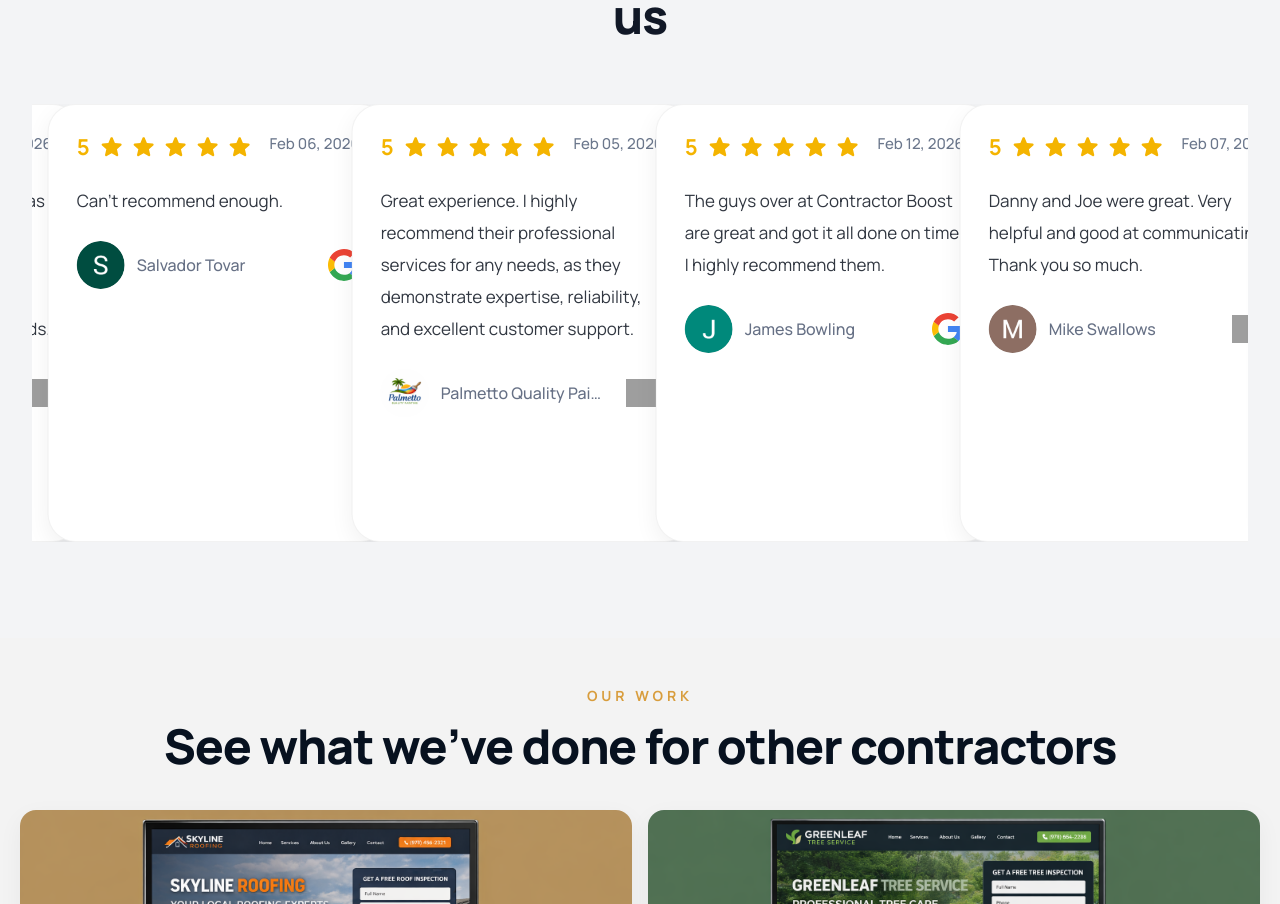
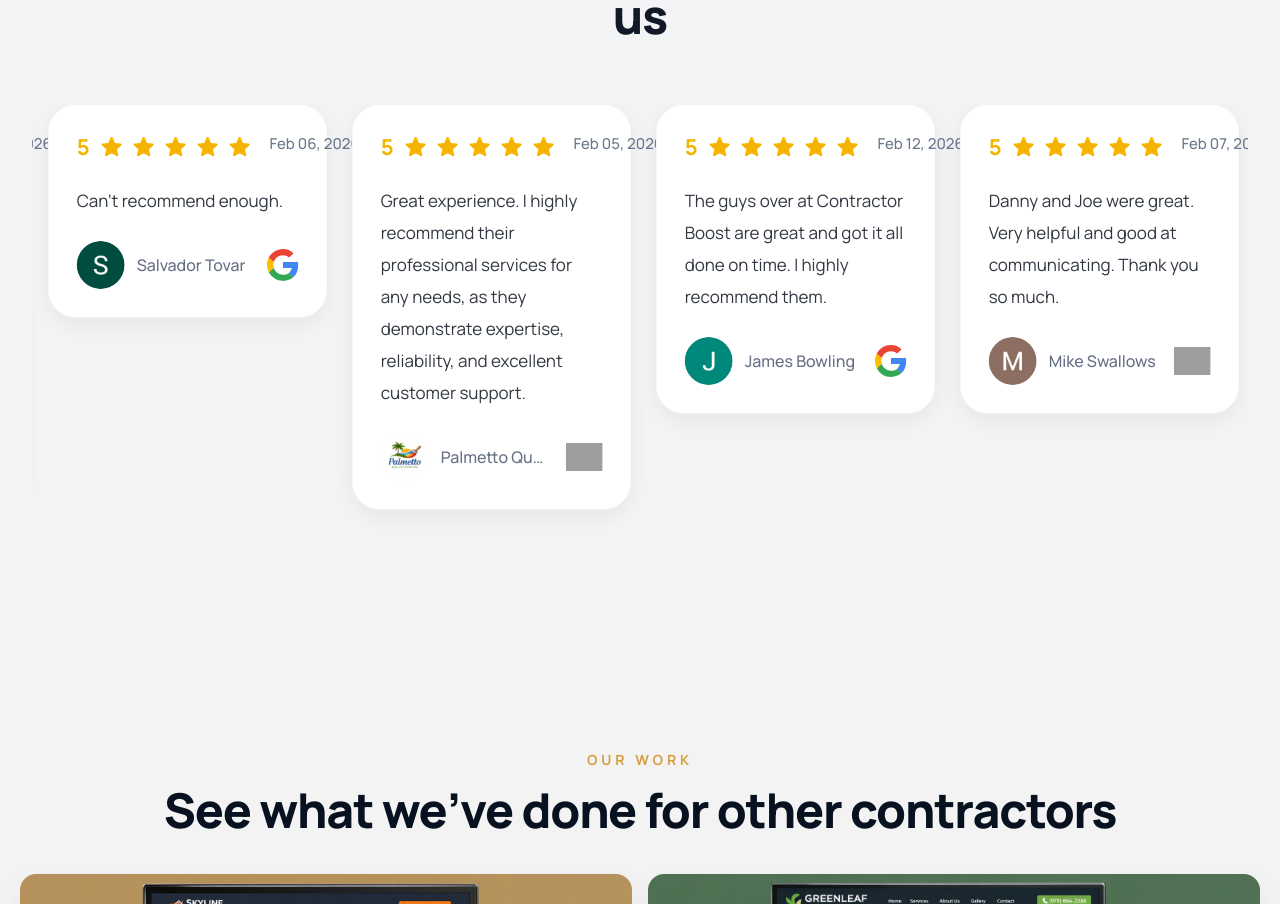
Before and after one commit to JohannesKarasik/ContractorBoost, a Next.js app: page / in a window 1280 px wide. Shown: the part 1168-2072 px from the top of the page. Built offline with nearby package versions, Linux system fonts and the light colour scheme; grey boxes are pictures that could not be loaded.

Commit message:
Update project

```diff
--- a/src/app/components/Home/AboutUs/index.tsx
+++ b/src/app/components/Home/AboutUs/index.tsx
@@ -159,7 +159,7 @@ const ReviewCard = ({
   }
 }) => {
   return (
-    <div className='flex h-full flex-col rounded-[28px] border border-black/5 bg-white p-7 shadow-[0_8px_24px_rgba(0,0,0,0.06)]'>
+    <div className='rounded-[28px] border border-black/5 bg-white p-7 shadow-[0_8px_24px_rgba(0,0,0,0.06)]'>
       <div className='mb-6 flex items-start justify-between gap-4'>
         <StarRow />
         <span className='whitespace-nowrap text-[15px] font-medium text-[#6b778c]'>
@@ -249,7 +249,7 @@ const Testimonials = () => {
 
         <div className='overflow-hidden'>
           <div
-            className={`flex items-stretch ${
+            className={`flex items-start ${
               isTransitioning ? 'transition-transform duration-700 ease-in-out' : ''
             }`}
             style={{
@@ -259,7 +259,7 @@ const Testimonials = () => {
             {extendedReviews.map((review, index) => (
               <div
                 key={`${review.name}-${review.date}-${index}`}
-                className='flex shrink-0 px-3 md:w-1/2 xl:w-1/4'
+                className='shrink-0 px-3 md:w-1/2 xl:w-1/4'
               >
                 <ReviewCard review={review} />
               </div>
```
